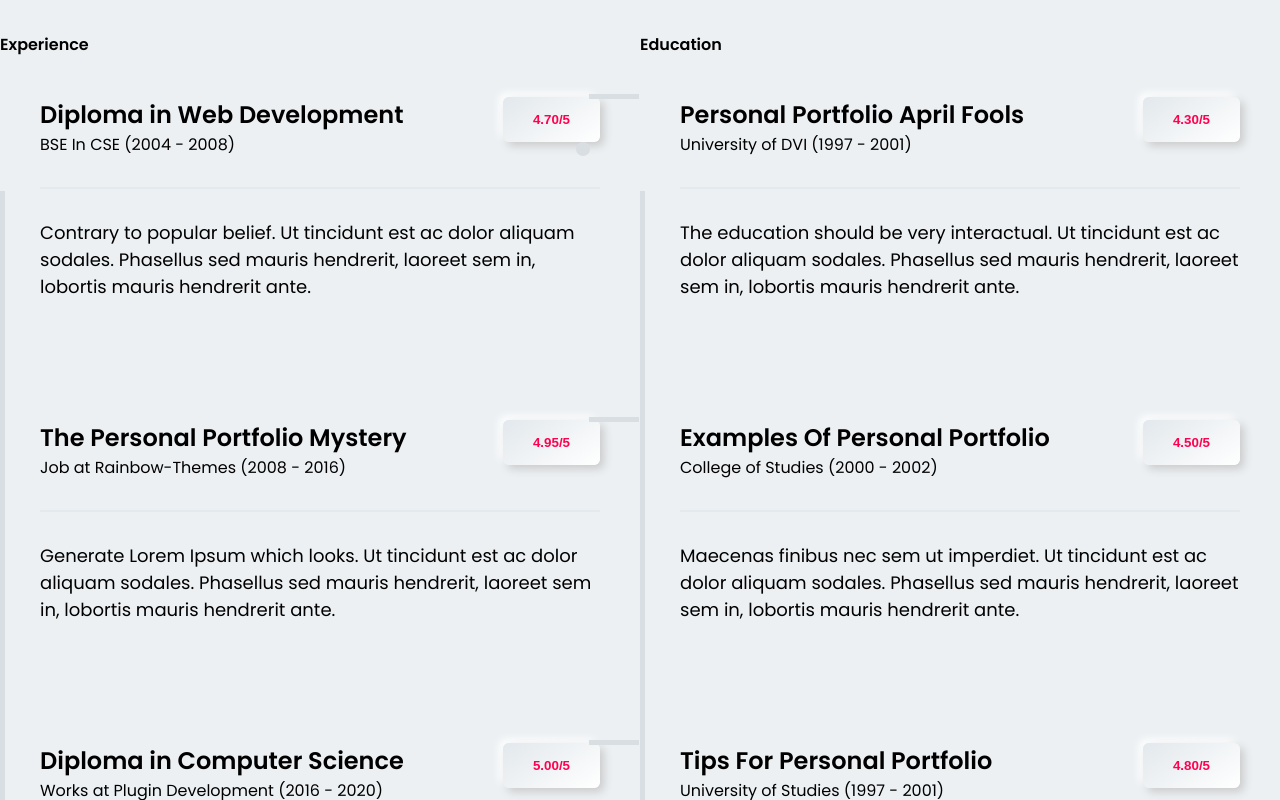
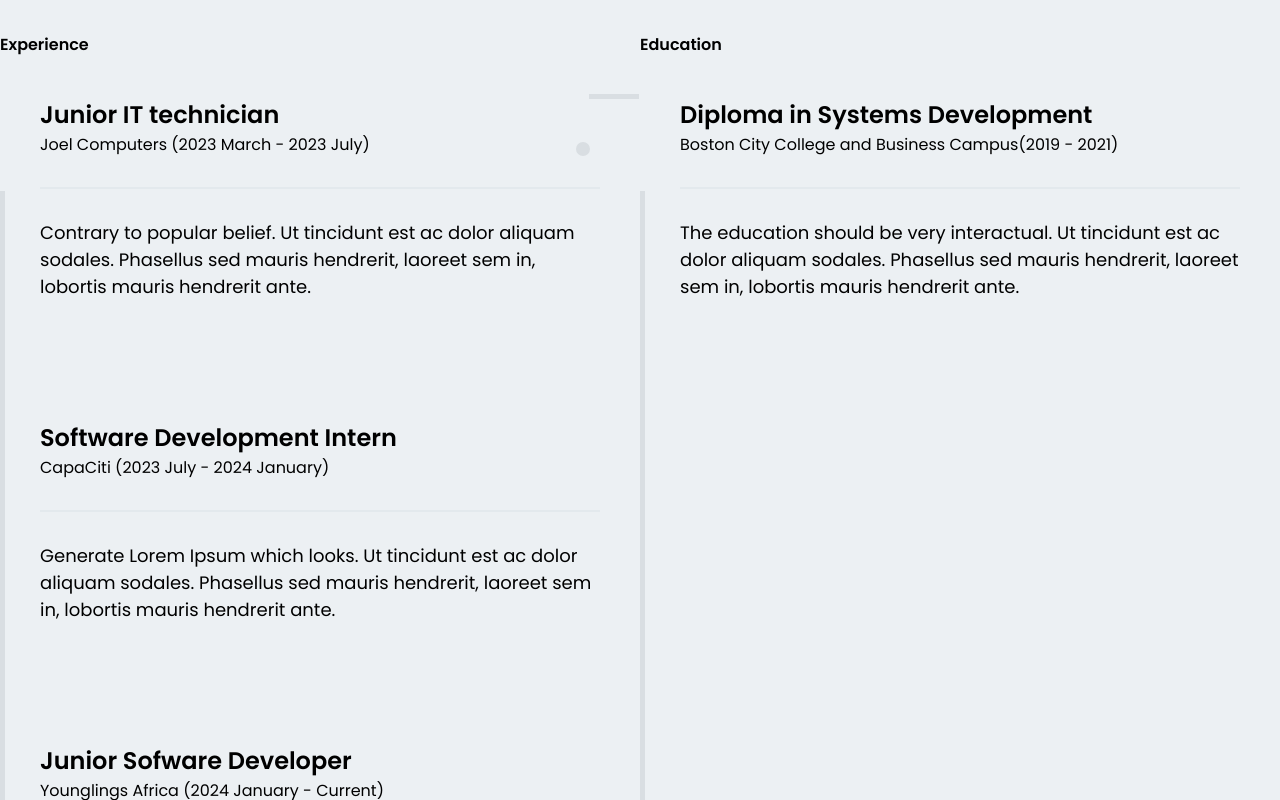
Before and after one commit to Luvuyotafeni/React-JS-portfolio, a React (Create React App) app: page / in a window 1280 px wide. Shown: the part 820-1620 px from the top of the page. Built offline with nearby package versions, Linux system fonts and the light colour scheme.

Commit message:
resume apis

```diff
--- a/src/component/About/ResumeApi.js
+++ b/src/component/About/ResumeApi.js
@@ -2,50 +2,31 @@ const ResumeApi = [
   {
     id: 1,
     category: "education",
-    year: "University of DVI (1997 - 2001)",
-    title: "Personal Portfolio April Fools",
+    year: "Boston City College and Business Campus(2019 - 2021)",
+    title: "Diploma in Systems Development",
     desc: "The education should be very interactual. Ut tincidunt est ac dolor aliquam sodales. Phasellus sed mauris hendrerit, laoreet sem in, lobortis mauris hendrerit ante.",
-    rate: "4.30/5",
   },
-  {
-    id: 2,
-    category: "education",
-    year: "College of Studies (2000 - 2002) ",
-    title: "Examples Of Personal Portfolio",
-    desc: "Maecenas finibus nec sem ut imperdiet. Ut tincidunt est ac dolor aliquam sodales. Phasellus sed mauris hendrerit, laoreet sem in, lobortis mauris hendrerit ante.",
-    rate: "4.50/5",
-  },
-  {
-    id: 3,
-    category: "education",
-    year: "University of Studies (1997 - 2001) ",
-    title: "Tips For Personal Portfolio",
-    desc: "If you are going to use a passage. Ut tincidunt est ac dolor aliquam sodales. Phasellus sed mauris hendrerit, laoreet sem in, lobortis mauris hendrerit ante.",
-    rate: "4.80/5 ",
-  },
+
   {
     id: 4,
     category: "experience",
-    year: "BSE In CSE (2004 - 2008) ",
-    title: "Diploma in Web Development",
+    year: "Joel Computers (2023 March - 2023 July) ",
+    title: "Junior IT technician",
     desc: "Contrary to popular belief. Ut tincidunt est ac dolor aliquam sodales. Phasellus sed mauris hendrerit, laoreet sem in, lobortis mauris hendrerit ante.",
-    rate: "4.70/5 ",
   },
   {
     id: 5,
     category: "experience",
-    year: "Job at Rainbow-Themes (2008 - 2016) ",
-    title: "The Personal Portfolio Mystery",
+    year: "CapaCiti  (2023 July - 2024 January) ",
+    title: "Software Development Intern",
     desc: "Generate Lorem Ipsum which looks. Ut tincidunt est ac dolor aliquam sodales. Phasellus sed mauris hendrerit, laoreet sem in, lobortis mauris hendrerit ante.",
-    rate: "4.95/5 ",
   },
   {
     id: 6,
     category: "experience",
-    year: "Works at Plugin Development (2016 - 2020) ",
-    title: "Diploma in Computer Science",
+    year: "Younglings Africa (2024 January - Current) ",
+    title: "Junior Sofware Developer",
     desc: "Maecenas finibus nec sem ut imperdiet. Ut tincidunt est ac dolor aliquam sodales. Phasellus sed mauris hendrerit, laoreet sem in, lobortis mauris hendrerit ante.",
-    rate: "5.00/5 ",
   },
 ]
 
--- a/src/component/About/card.js
+++ b/src/component/About/card.js
@@ -9,9 +9,7 @@ const card = (props) => {
                     <h2>{props.title}</h2>
                     <span>{props.year}</span>
                 </div>
-                <div className='rate'>
-                    <button className='btn_shadow'>{props.rate}</button>
-                </div>
+
             </div>
             <hr/>
             <p>{props.desc}</p>
--- a/src/component/Head/Header.js
+++ b/src/component/Head/Header.js
@@ -22,7 +22,7 @@ const Header = () => {
                     {/*<ul className='link f_flex uppercase'>*/}
                     <ul className={Mobile ? "nav-links-mobile" : "link f_flex uppercase"} onClick={()=> setMobile(false)}>
                         <li><a href='#home'> Home</a></li>
-                        <li><a href='#About'> About</a></li>
+                        <li><a href='#about'> About</a></li>
                         <li><a href='#skills'> Skills</a></li>
                         <li><a href='#projects'> Project</a></li>
                         <li><a href='#contact'> Contact Me</a></li>
```
